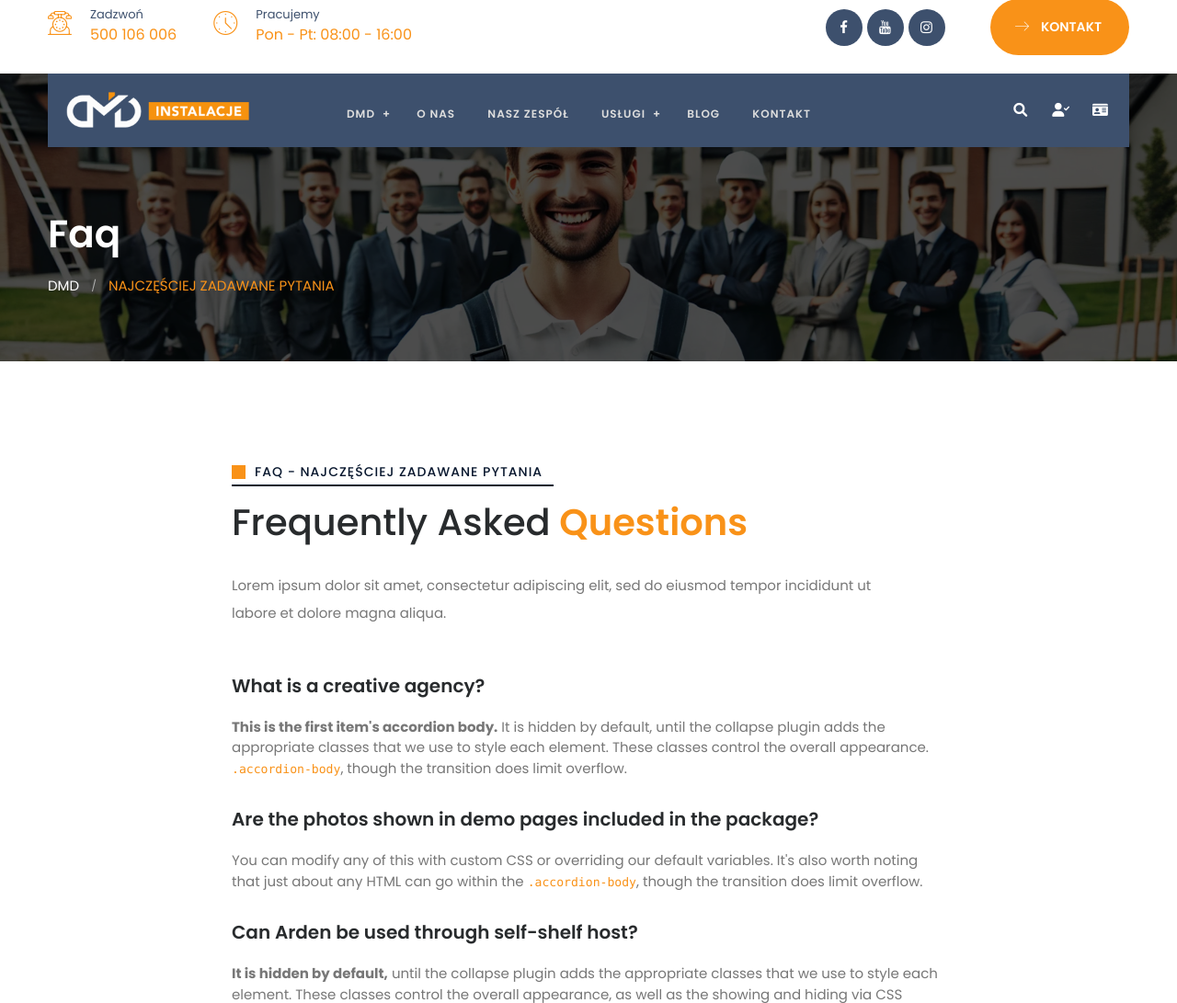
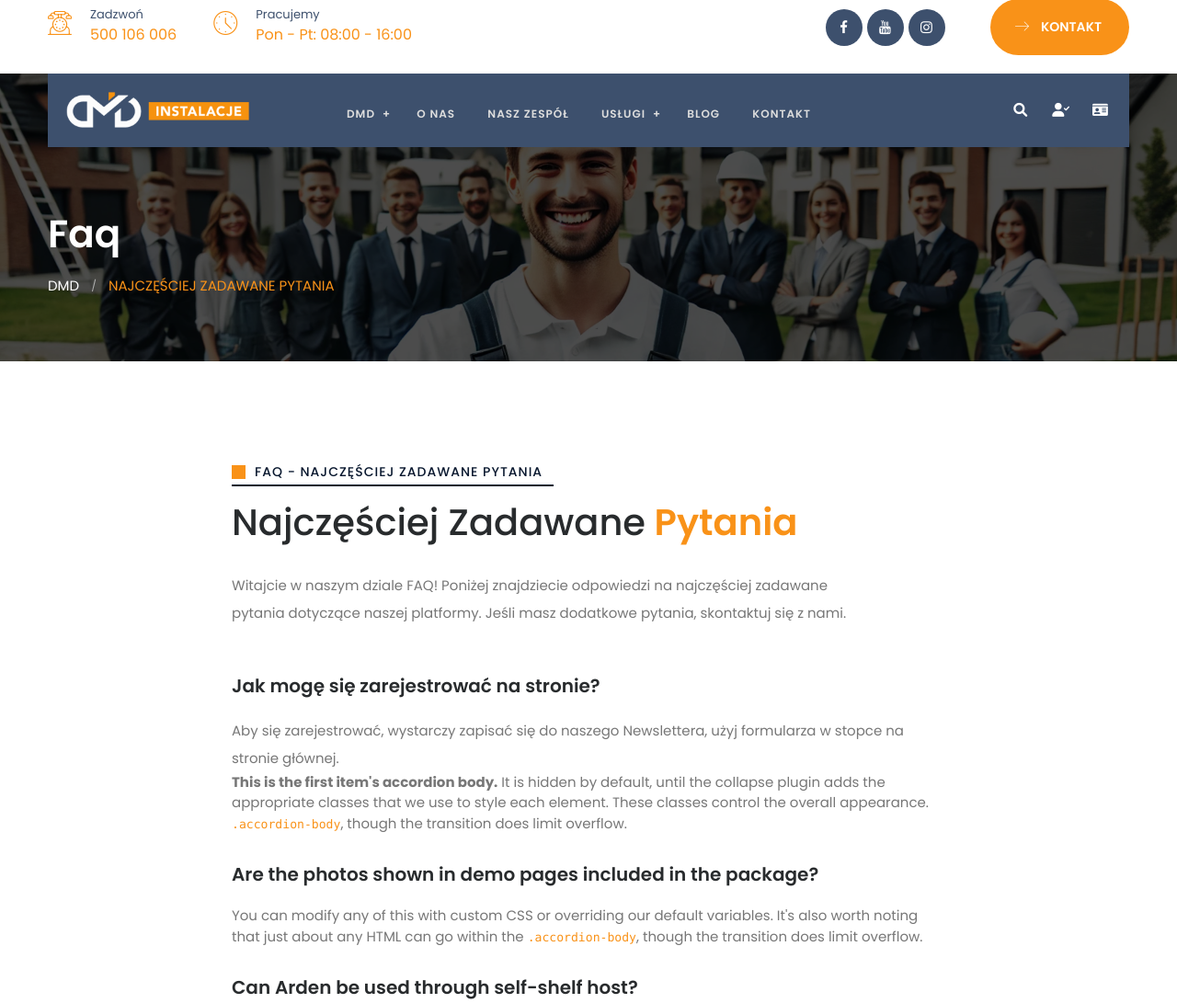
Before and after one commit to informatykdmd/dmdinstalacje, a Flask app: page /subpage?target=faq in a window 1280 px wide. Shown: the part 61-1152 px from the top of the page at 92% size. Run offline with Flask 3, Linux system fonts and the light colour scheme; some libraries are stand-ins or nearby versions; some web fonts are replaced.

Commit message:
Working now

```diff
--- a/templates/faq.html
+++ b/templates/faq.html
@@ -30,12 +30,19 @@
                     <div class="col-lg-8 offset-lg-2">
                         <div class="about-block section-title style-02">
                             <span class="subtitle">FAQ - Najczęściej Zadawane Pytania</span>
-                            <h2 class="title">Frequently Asked<span> Questions</span></h2>
-                            <p class="text mt-30">Lorem ipsum dolor sit amet, consectetur adipiscing elit, sed do eiusmod tempor incididunt ut labore et dolore magna aliqua.</p>
+                            <h2 class="title">Najczęściej Zadawane<span> Pytania</span></h2>
+                            <p class="text mt-30">
+                                Witajcie w naszym dziale FAQ! Poniżej znajdziecie odpowiedzi na najczęściej
+                                zadawane pytania dotyczące naszej platformy. Jeśli masz dodatkowe pytania,
+                                skontaktuj się z nami.
+                            </p>
                         </div>
                         <div class="accordion-items mt-30 pt-20">
-                            <h4>What is a creative agency?</h4>
+                            <h4>Jak mogę się zarejestrować na stronie?</h4>
                             <div class="accordion-text mt-20">
+                                <p>
+                                    Aby się zarejestrować, wystarczy zapisać się do naszego Newslettera, użyj formularza w stopce na stronie głównej.
+                                </p>
                                 <strong>This is the first item's accordion body.</strong> It is hidden by default, until the collapse plugin adds the appropriate classes that we use to style each element. These classes control the overall appearance.
                                 <code>.accordion-body</code>, though the transition does limit overflow.
                             </div>
```
